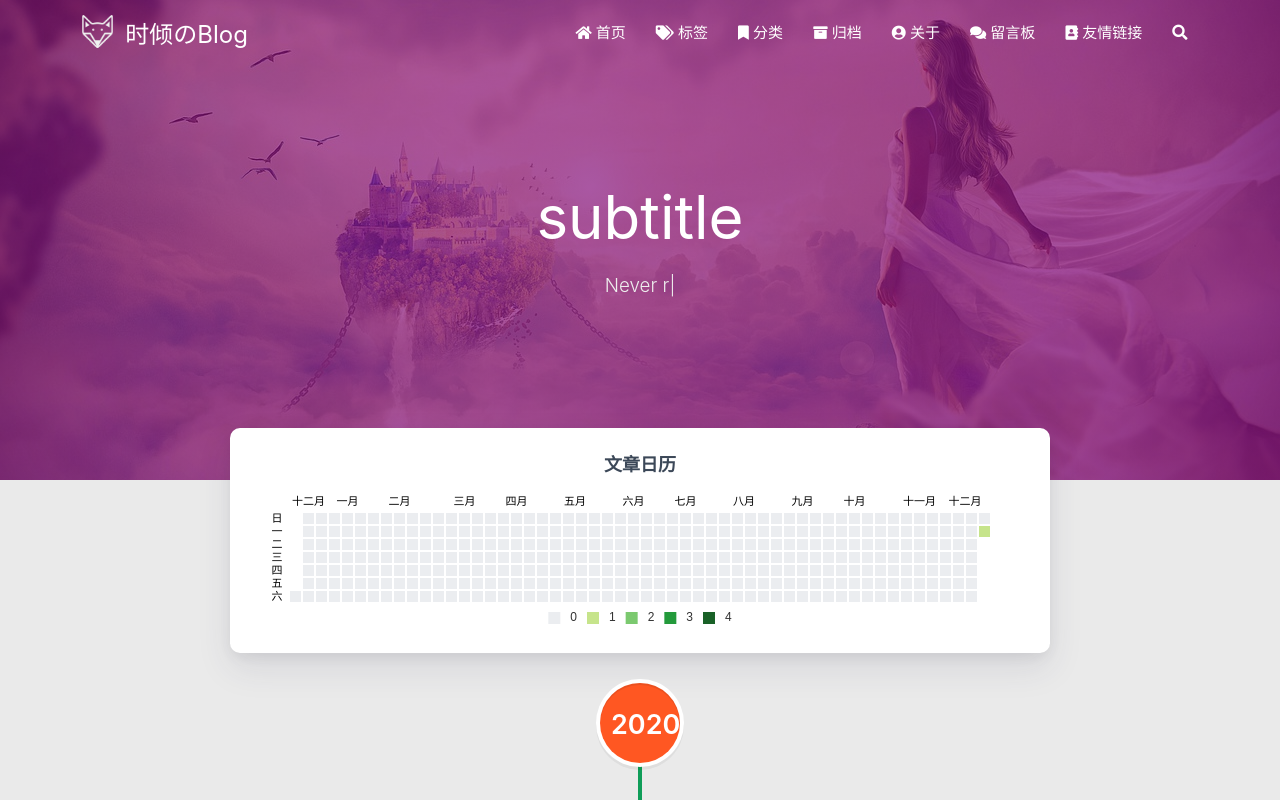
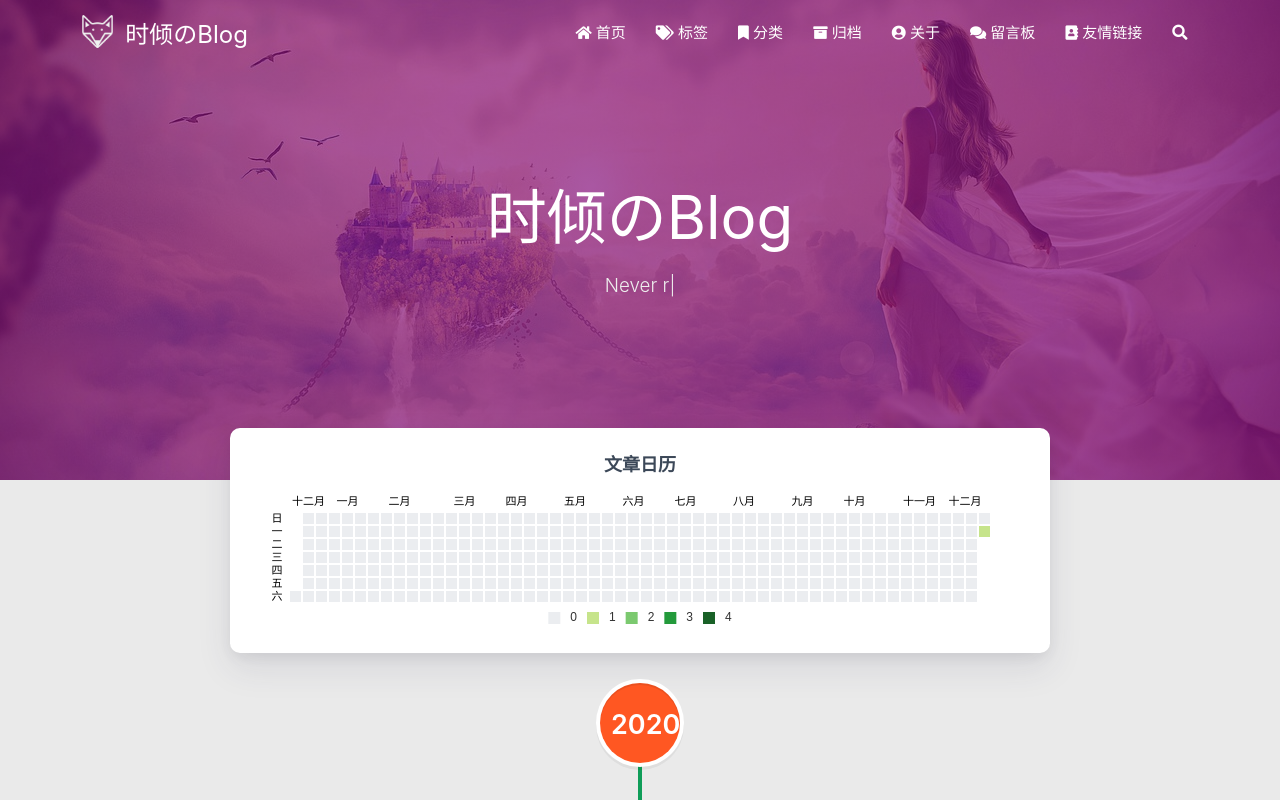
Before and after one commit to shiqing1024/shiqing1024.github.io, a plain HTML site: page archives/2020/12/index.html in a window 1280 px wide. Shown: the top 800 px of the page. Drawn offline with nearby package versions, Linux system fonts and the light colour scheme; some packages are replaced by stand-ins of ours; no server answers; a script that the page names is missing.

Commit message:
Site updated: 2020-12-21 13:53:04

```diff
--- a/archives/2020/12/index.html
+++ b/archives/2020/12/index.html
@@ -313,7 +313,7 @@
         <div class="brand">
             <div class="title center-align">
 
-                    subtitle
+                时倾のBlog
 
             </div>
 
```
Also changed, not shown: archives/2020/index.html (+1 -1 lines), archives/index.html (+1 -1 lines), index.html (+1 -1 lines).
